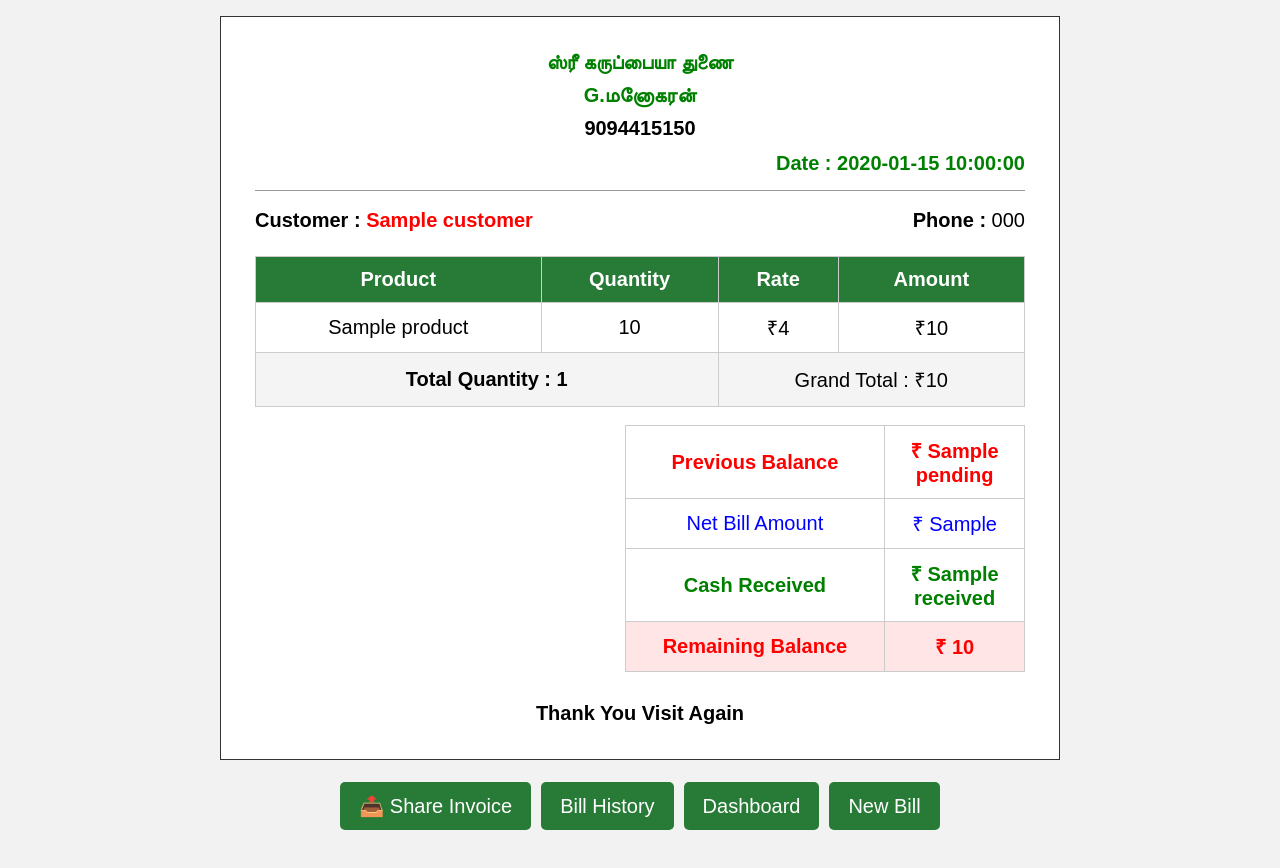
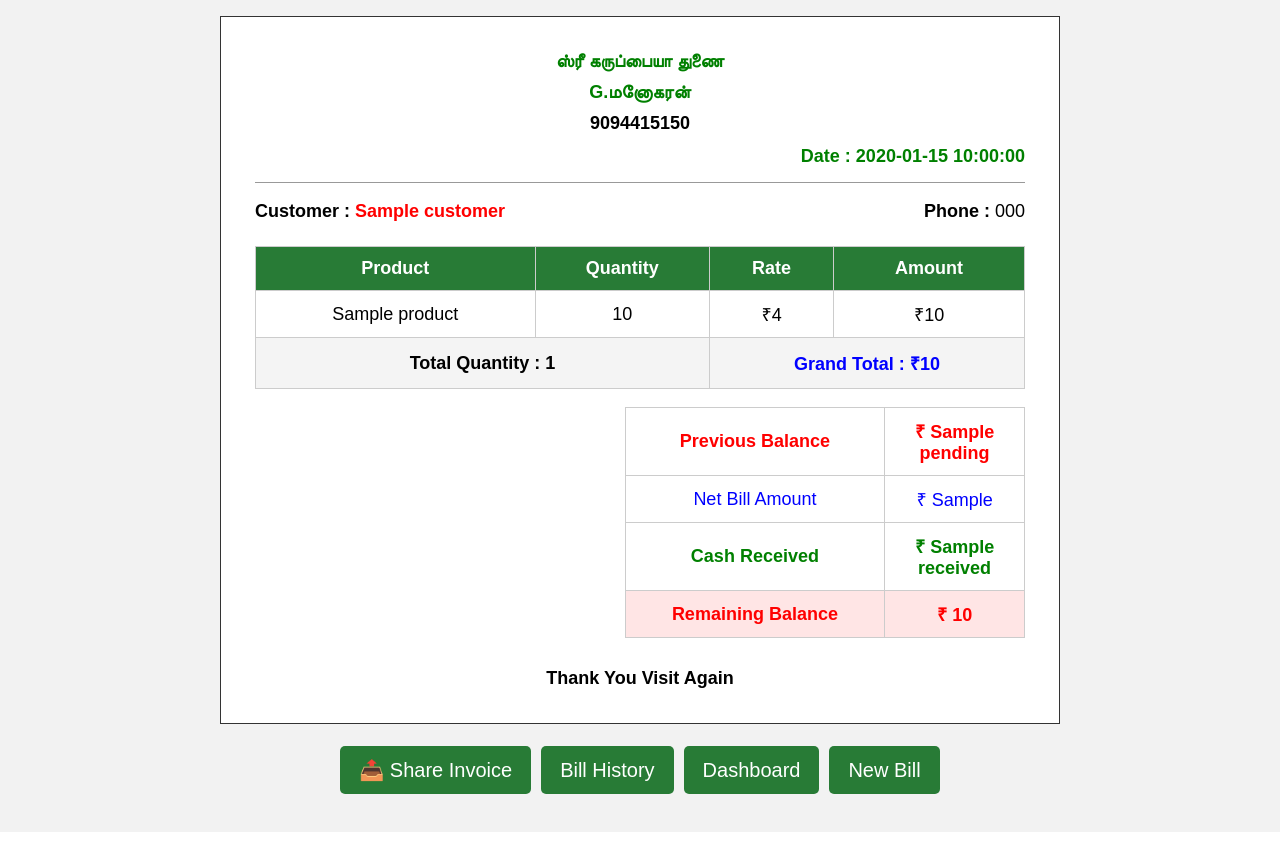
Before and after one commit to kapilraj26/billgenerate, a Flask app: template templates/invoice.html in a window 1280 px wide. After the commit the page ends 832 px from the top, so only its background shows below. Run offline with Flask 3, Linux system fonts and the light colour scheme; the template is opened without the code that fills it: most values are stand-ins (such as "Sample title", 1, 10 or a date in 2020); parts of the project's set-up code (start-up, migrations or seed data) failed here and were passed over.

Commit message:
Update invoice.html

```diff
--- a/templates/invoice.html
+++ b/templates/invoice.html
@@ -35,7 +35,7 @@
 
         .invoice,
         .invoice * {
-            font-size: 20px !important;
+            font-size: 18px !important;
         }
 
         /* HEADER */
@@ -120,8 +120,8 @@
 
         .grand-total {
             text-align: center;
-            color: black;
-            font-weight: normal;
+            color: blue;
+            font-weight: bold;
         }
 
         /* SUMMARY TABLE */
```
